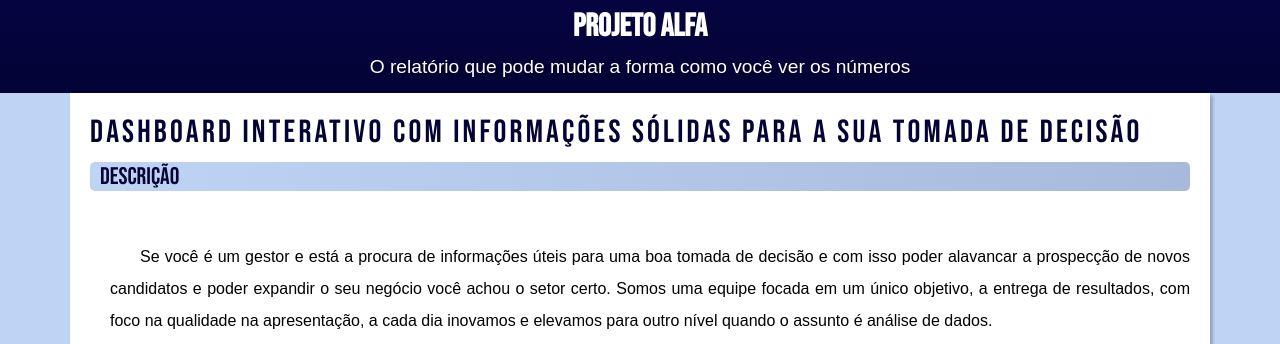
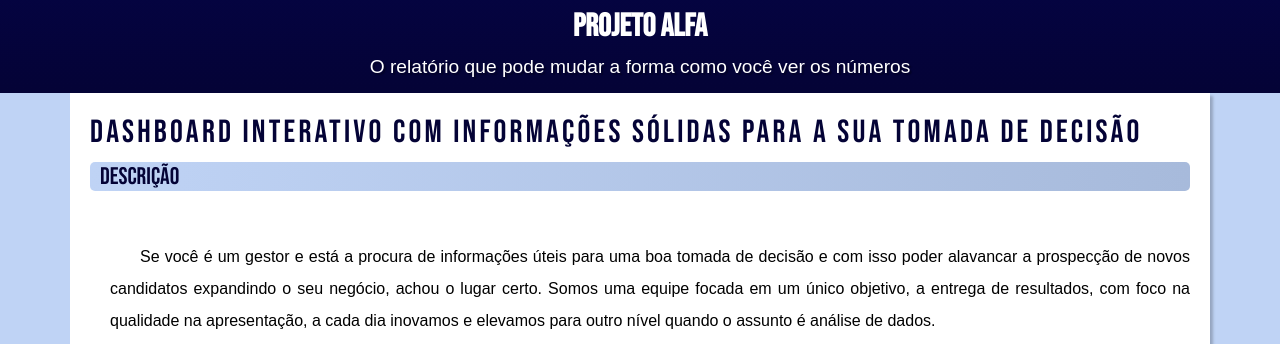
Before and after one commit to JonataRossanttles/projetoanjo, a plain HTML site: page index.html in a window 1280 px wide. Shown: the part 351-695 px from the top of the page. Drawn offline with Linux system fonts and the light colour scheme; grey boxes are pictures that could not be loaded.

Commit message:
Add files via upload

```diff
--- a/index.html
+++ b/index.html
@@ -22,8 +22,8 @@
         <h1 class="titulo1">Dashboard interativo com informações sólidas para a sua tomada de decisão</h1>
         <h2 class="titulo2"> Descrição</h2>
         <p class="paragrafo">Se você é um gestor e está a procura de informações úteis para uma boa tomada de decisão e
-            com isso poder alavancar a prospecção de novos candidatos e poder expandir o seu negócio você
-            achou o setor certo. Somos uma equipe focada em um único objetivo, a entrega de resultados, com foco na
+            com isso poder alavancar a prospecção de novos candidatos expandindo o seu negócio,
+            achou o lugar certo. Somos uma equipe focada em um único objetivo, a entrega de resultados, com foco na
             qualidade na apresentação, a cada dia inovamos e elevamos para outro nível quando o assunto é análise de dados.</p>
 
         <img src="https://i.imgur.com/p4ZSAtX.png" alt="" class="imagem-principal">
```
